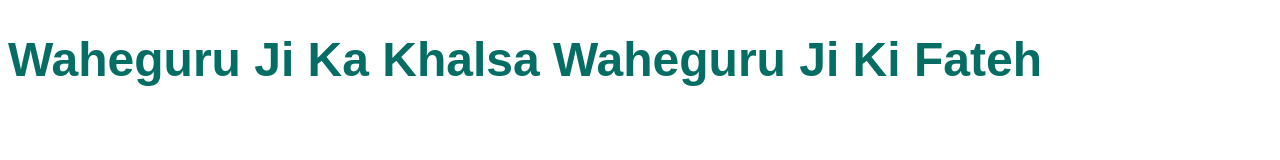
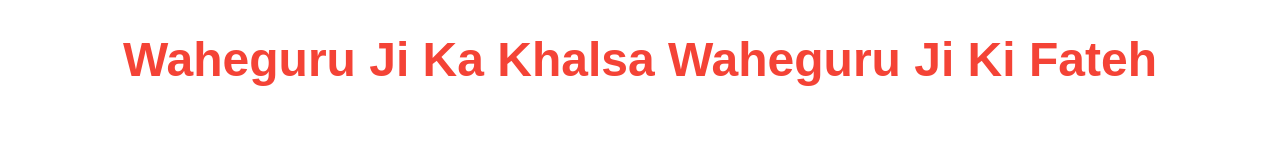
Before and after one commit to plug-n-play/sst-hw-static, a website: page static/index.html in a window 1280 px wide. Drawn offline with Linux system fonts and the light colour scheme.

Commit message:
feat: update color

```diff
--- a/static/main.css
+++ b/static/main.css
@@ -1,7 +1,7 @@
 body {
   font-family: Arial, Helvetica, sans-serif;
-  color: #056d63;
-  /* text-align: center; */
+  color: #f44336;
+  text-align: center;
 }
 
 h1 {
```
